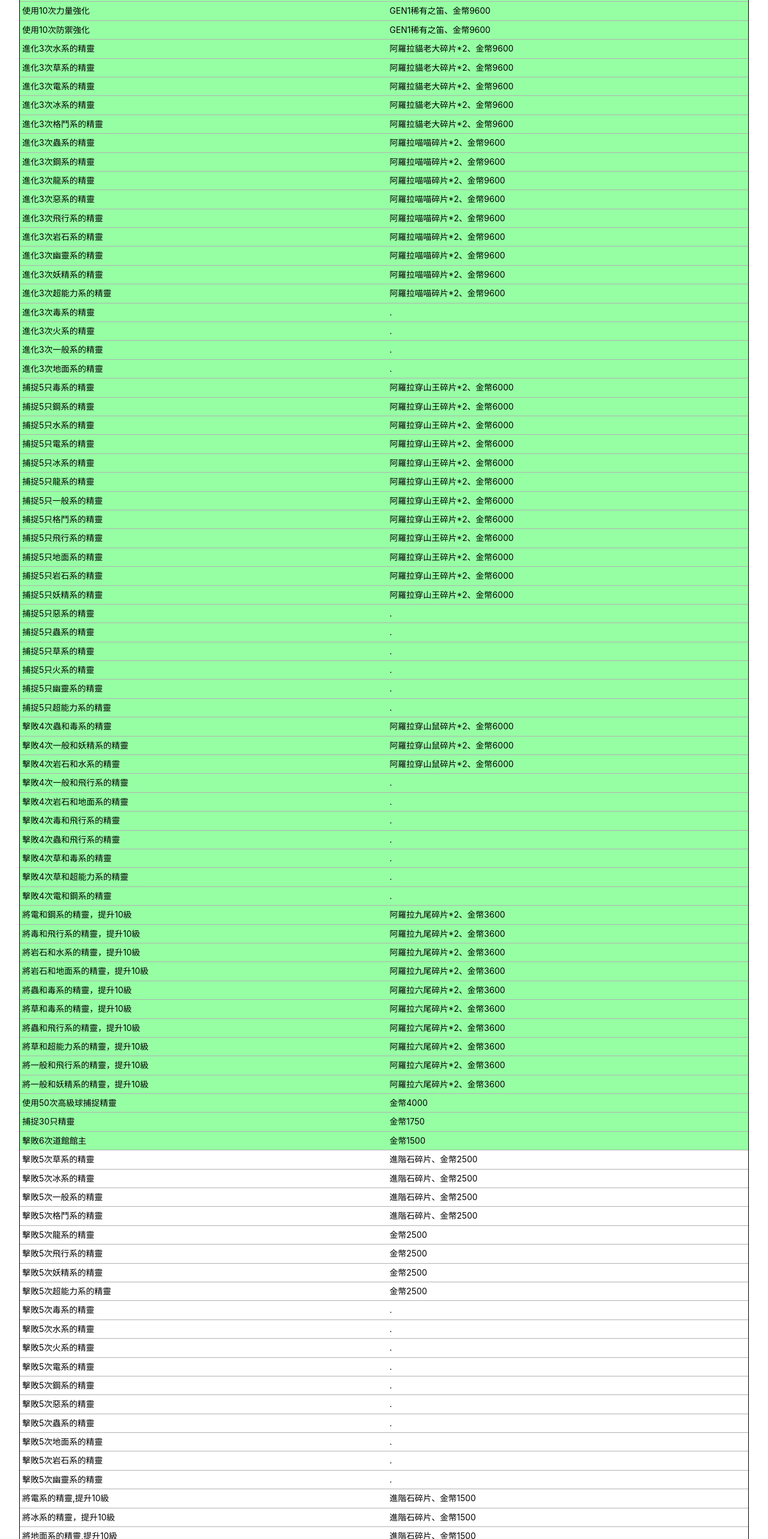
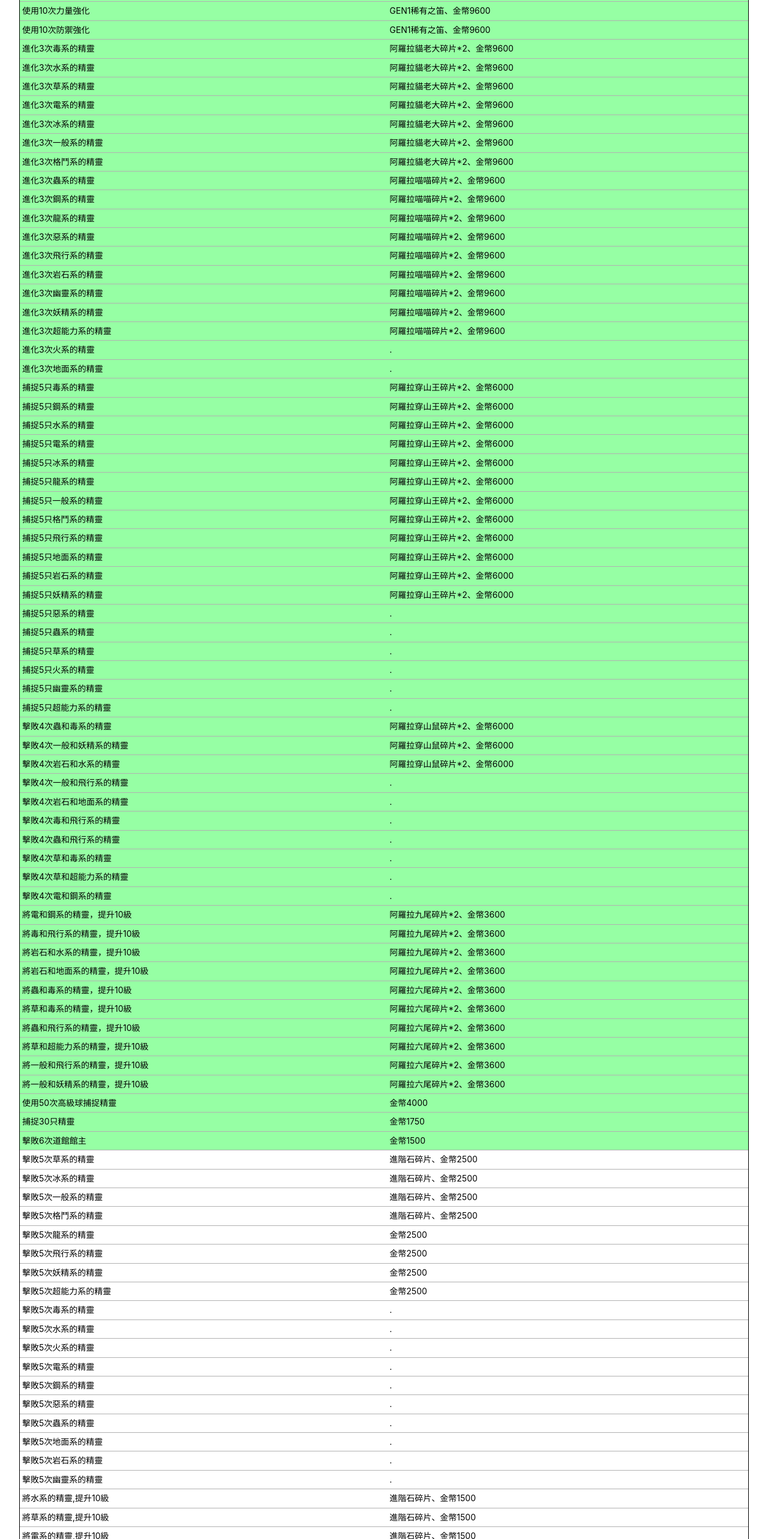
Before and after one commit to tom00502/pokemon-adventurer, a Vue app: page /fieldwork in a window 1280 px wide. Shown: the part 3034-5600 px from the top of the page at 60% size. Built offline with nearby package versions, Linux system fonts and the light colour scheme; no server answers.

Commit message:
update data

```diff
--- a/src/views/fieldwork.vue
+++ b/src/views/fieldwork.vue
@@ -404,6 +404,11 @@ const table = [
         level: 'great',
     },
     {
+        work: '進化3次毒系的精靈',
+        award: ['阿羅拉貓老大碎片*2', '金幣9600'],
+        level: 'great',
+    },
+    {
         work: '進化3次水系的精靈',
         award: ['阿羅拉貓老大碎片*2', '金幣9600'],
         level: 'great',
@@ -420,6 +425,11 @@ const table = [
     },
     {
         work: '進化3次冰系的精靈',
+        award: ['阿羅拉貓老大碎片*2', '金幣9600'],
+        level: 'great',
+    },
+    {
+        work: '進化3次一般系的精靈',
         award: ['阿羅拉貓老大碎片*2', '金幣9600'],
         level: 'great',
     },
@@ -473,14 +483,7 @@ const table = [
         award: ['阿羅拉喵喵碎片*2', '金幣9600'],
         level: 'great',
     },
-    { work: '進化3次毒系的精靈', award: [], level: 'great', checkAward: false },
     { work: '進化3次火系的精靈', award: [], level: 'great', checkAward: false },
-    {
-        work: '進化3次一般系的精靈',
-        award: [],
-        level: 'great',
-        checkAward: false,
-    },
     {
         work: '進化3次地面系的精靈',
         award: [],
@@ -778,6 +781,16 @@ const table = [
         checkAward: false,
     },
     {
+        work: '將水系的精靈,提升10級',
+        award: ['進階石碎片', '金幣1500'],
+        level: 'normal',
+    },
+    {
+        work: '將草系的精靈,提升10級',
+        award: ['進階石碎片', '金幣1500'],
+        level: 'normal',
+    },
+    {
         work: '將電系的精靈,提升10級',
         award: ['進階石碎片', '金幣1500'],
         level: 'normal',
@@ -800,18 +813,6 @@ const table = [
     },
     {
         work: '將火系的精靈,提升10級',
-        award: [],
-        level: 'normal',
-        checkAward: false,
-    },
-    {
-        work: '將水系的精靈,提升10級',
-        award: [],
-        level: 'normal',
-        checkAward: false,
-    },
-    {
-        work: '將草系的精靈,提升10級',
         award: [],
         level: 'normal',
         checkAward: false,
--- a/src/views/pokoQ&A.vue
+++ b/src/views/pokoQ&A.vue
@@ -71,7 +71,7 @@ const table = {
         { question: '超能力系克制下麵那2種屬性', answer: '格鬥系、毒系' },
         { question: '毒系克制下麵那2種屬性', answer: '草系、妖精系' },
         { question: '岩石系克制下面哪種屬性', answer: '飛行系' },
-        { question: '格鬥系克制下面哪種屬性', answer: '冰系' },
+        { question: '格鬥系克制下麵哪種屬性?', answer: '冰系' },
         { question: '龍系克制下麵哪種屬性?', answer: '龙系' },
         { question: '岩石系被克制的數量和下面哪種屬性一樣多', answer: '草系' },
         {
```
